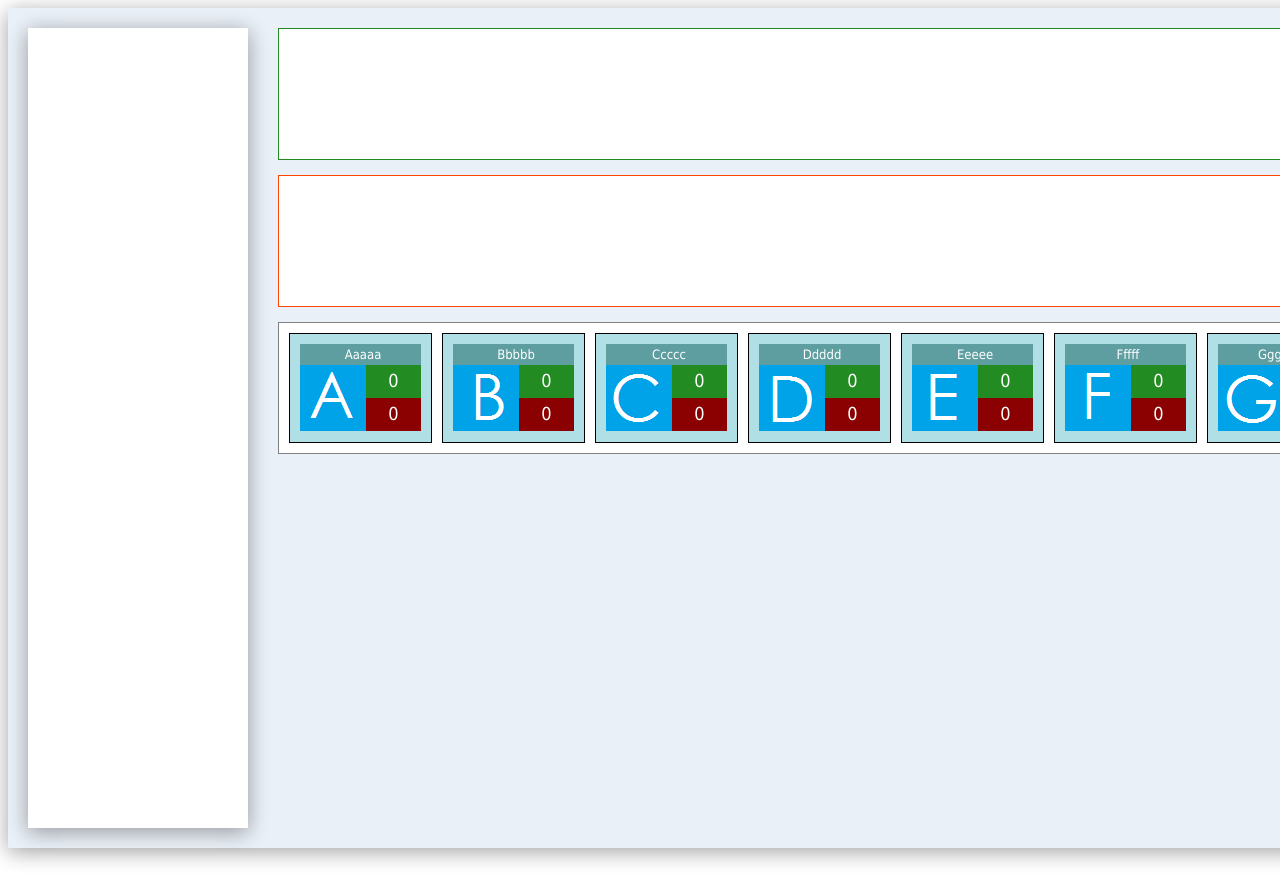
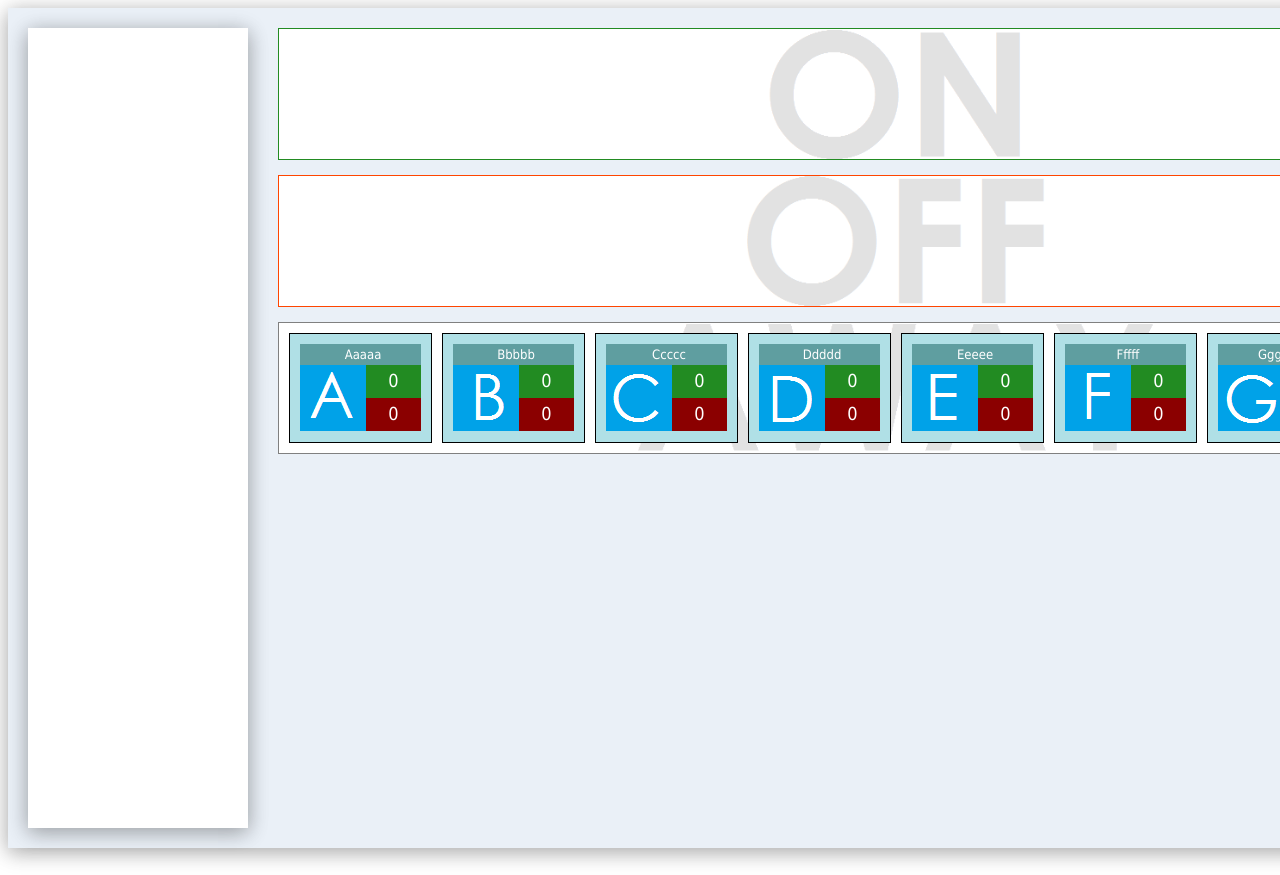
Before and after one commit to dean2650/Subs, a plain HTML site: page index.html in a window 1280 px wide. Shown: the top 875 px of the page. Drawn offline with nearby package versions, Linux system fonts and the light colour scheme; the site is published under a folder, as on GitHub Pages, so addresses that start at the root find nothing.

Commit message:
Update StyleSheetHTML.css

```diff
--- a/StyleSheetHTML.css
+++ b/StyleSheetHTML.css
@@ -1,25 +1,25 @@
 #ZoneOn {
-    background-image: url("/Assets/on.png");
+    background-image: url("Assets/on.png");
     background-repeat: no-repeat;
     background-position: center;
     background-size: 260px;
 }
 
 #ZoneGoal {
-    background-image: url("/Assets/goal.png");
+    background-image: url("Assets/goal.png");
     background-repeat: no-repeat;
     background-position: center;
 }
 
 #ZoneOff {
-    background-image: url("/Assets/off.png");
+    background-image: url("Assets/off.png");
     background-repeat: no-repeat;
     background-position: center;
     background-size: 300px;
 }
 
 #ZoneAway {
-    background-image: url("/Assets/away.png");
+    background-image: url("Assets/away.png");
     background-repeat: no-repeat;
     background-position: center;
     background-size: 520px;
```
